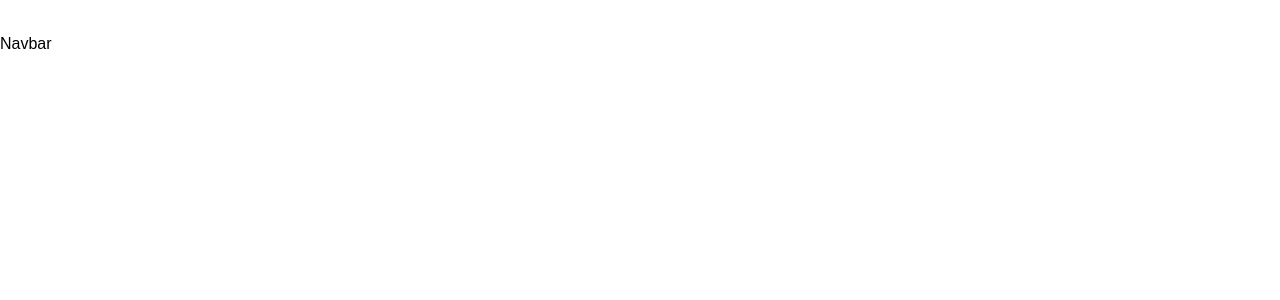
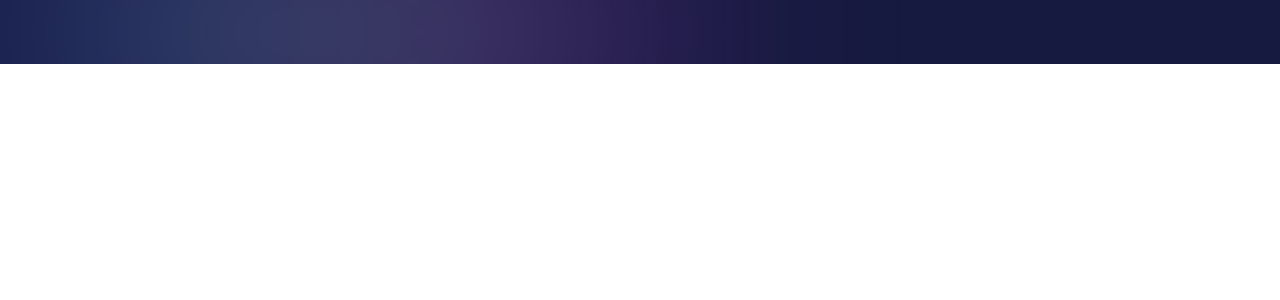
Before and after one commit to faisalalsalih/spaceship, a Next.js app: page / in a window 1280 px wide. Shown: the top 300 px of the page. Built offline with nearby package versions, Linux system fonts and the light colour scheme.

Commit message:
Add animation and gradient to navbar

```diff
--- a/app/page.js
+++ b/app/page.js
@@ -5,7 +5,9 @@ import Navbar from '../components/Navbar'
 const Page = () => {
   return (
     <>
+    <div className="bg-primary-black text-white overflow-hidden">
       <Navbar />
+    </div>
     </>
   )
 }
--- a/components/Navbar.jsx
+++ b/components/Navbar.jsx
@@ -15,7 +15,9 @@ const Navbar = () => {
       whileInView="show"
       className={`${styles.xPaddings} py-8 relative`}
       >
-        Navbar
+
+        <div className="absolute w-[50%] inset-0 gradient-01" />
+
       </motion.nav>
     </>
   )
--- a/styles/globals.css
+++ b/styles/globals.css
@@ -105,3 +105,8 @@
   background: #65c4fa;
   filter: blur(150px);
 }
+
+
+.bg-primary-black{
+  background-color: rgb(22, 26, 64);
+}
```
